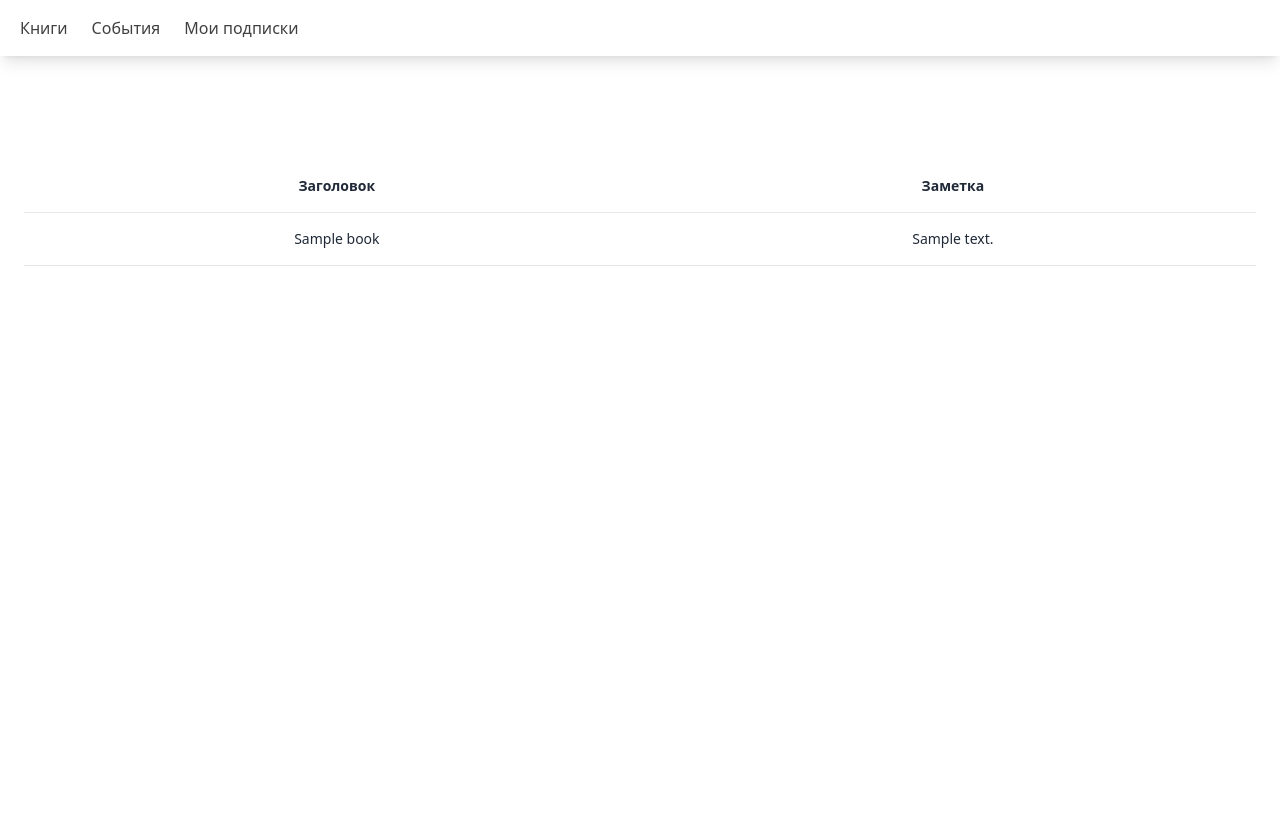
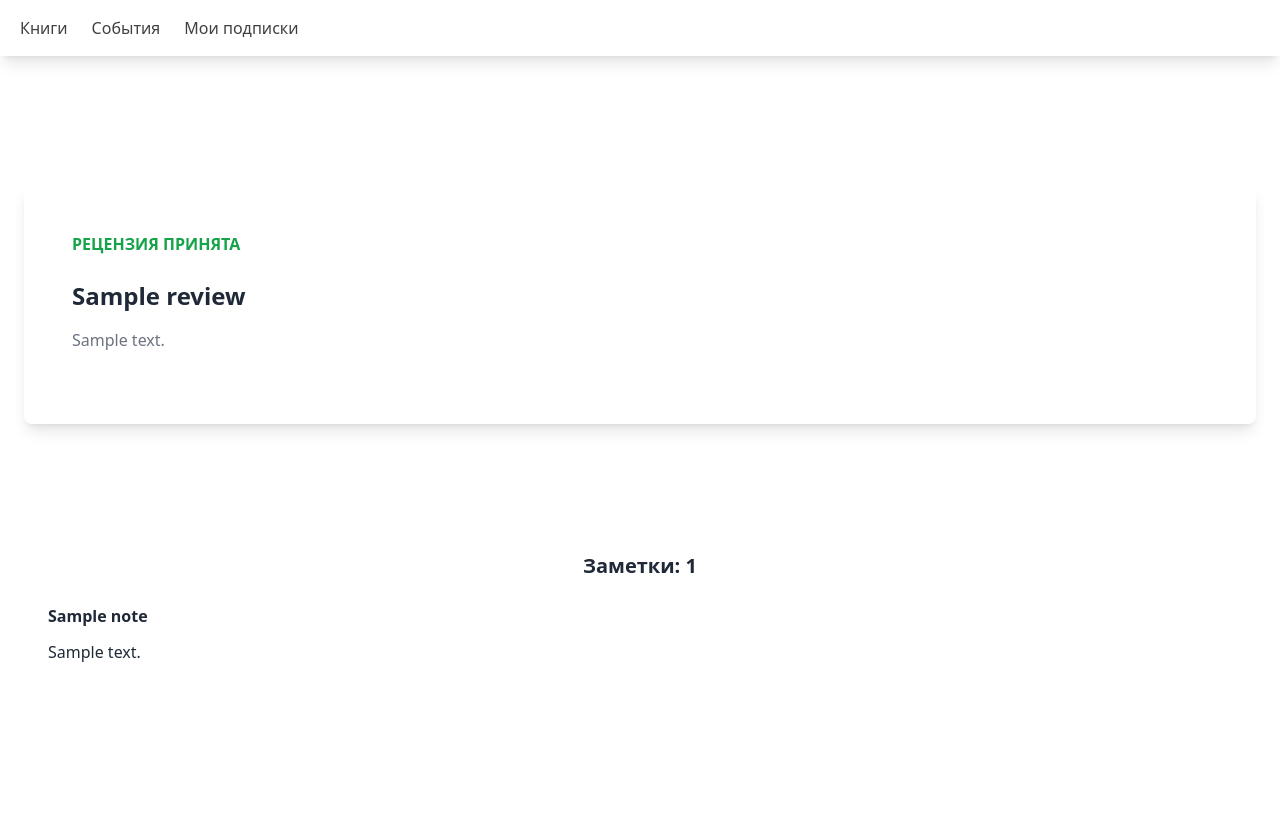
Before and after one commit to kiberden/final_work, a Django app: page /subscribes/1/ in a window 1280 px wide. Before the commit the page ends 266 px from the top, so only its background shows below. Run offline with Django 4.2, Linux system fonts and the light colour scheme; tables that the repository leaves empty hold one stand-in row (values such as "Sample post"); some libraries are stand-ins or nearby versions.

Commit message:
Доделал шаблоны, поправил представления и модели

```diff
--- a/read_club/forms.py
+++ b/read_club/forms.py
@@ -13,11 +13,11 @@ class NoteForm(forms.ModelForm):
     """ Форма создания и изменения заметок. """
     class Meta:
         model = Note
-        exclude = ('user', )
+        fields = "__all__"
 
 
 class ReviewForm(forms.ModelForm):
     """ Форма создания и обновления рецензии. """
     class Meta:
         model = Review
-        exclude = ('user', 'is_approve')
+        exclude = ('is_approve',)
--- a/read_club/management/commands/database_seed.py
+++ b/read_club/management/commands/database_seed.py
@@ -15,7 +15,9 @@ class Command(BaseCommand):
             'published': lambda x: seeder.faker.year()
         })
         seeder.add_entity(Event, 4)
-        seeder.add_entity(User, 3)
+        seeder.add_entity(User, 3, {
+            'is_staff': False
+        })
         seeder.add_entity(Subscribe, 6)
         seeder.add_entity(Note, 20)
         seeder.add_entity(Review, 10)
--- a/read_club/templates/read_club/book_detail.html
+++ b/read_club/templates/read_club/book_detail.html
@@ -1,5 +1,5 @@
 {% extends 'base.html'  %}
 
 {% block content %}
-    {% include 'card_list.html' with object_list=object_list h1_title='Список книг' %}
+    {% include 'card_item.html' with object=object h1_title='Список книг' %}
 {% endblock %}
--- a/read_club/templates/read_club/subscribe_detail.html
+++ b/read_club/templates/read_club/subscribe_detail.html
@@ -4,107 +4,95 @@
     <div class="container my-24 px-6 mx-auto relative bg-grey-100" data-te-input-wrapper-init>
         <!-- Section: Design Block -->
         <section class="mb-32 text-gray-800 text-center md:text-left">
+            <div>
                 {% if not object.event.is_finished and not object.is_event_has_enough_notes %}
-            <form method="post" action="/notes/create/" enctype="multipart/form-data">
+                    <h5 class="text-xl font-semibold text-center mb-10 md:mb-6">Оставить заметку</h5>
+                    <form class="mt-8" method="post" action="/notes/create/" enctype="multipart/form-data">
                         {%  csrf_token %}
-                <div class="relative mb-12" data-te-input-wrapper-init>
-                    <input id='noteTitle'
-                           type="text"
+                        <div class="mb-6">
+                            <input type="text"
+                                   id="noteTitle"
+                                   class="bg-gray-50 border border-gray-300 text-gray-900 text-sm rounded-lg focus:ring-blue-500 focus:border-blue-500 block w-full p-2.5 dark:bg-gray-700 dark:border-gray-600 dark:placeholder-gray-400 dark:text-white dark:focus:ring-blue-500 dark:focus:border-blue-500"
                                    name="title"
-                           class="peer block min-h-[auto] w-full rounded border-0 bg-transparent px-3 py-[0.32rem] leading-[1.6] outline-none transition-all duration-200 ease-linear focus:placeholder:opacity-100 data-[te-input-state-active]:placeholder:opacity-100 motion-reduce:transition-none dark:text-neutral-200 dark:placeholder:text-neutral-200 [&:not([data-te-input-placeholder-active])]:placeholder:opacity-0"
-                           placeholder="Заголовок" />
-                    <label for="noteTitle"
-                           class="pointer-events-none absolute left-3 top-0 mb-0 max-w-[90%] origin-[0_0] truncate pt-[0.37rem] leading-[1.6] text-neutral-500 transition-all duration-200 ease-out peer-focus:-translate-y-[0.9rem] peer-focus:scale-[0.8] peer-focus:text-primary peer-data-[te-input-state-active]:-translate-y-[0.9rem] peer-data-[te-input-state-active]:scale-[0.8] motion-reduce:transition-none dark:text-neutral-200 dark:peer-focus:text-primary">
-                        Заголовок
-                    </label>
+                                   placeholder="Заголовок заметки"
+                                   required>
+                        </div>
+                        <div class="mb-6">
+                            <textarea id="noteDescription"
+                                      rows="4"
+                                      name="description"
+                                      class="block p-2.5 w-full text-sm text-gray-900 bg-gray-50 rounded-lg border border-gray-300 focus:ring-blue-500 focus:border-blue-500 dark:bg-gray-700 dark:border-gray-600 dark:placeholder-gray-400 dark:text-white dark:focus:ring-blue-500 dark:focus:border-blue-500"
+                                      placeholder="Оставьте заметку тут..."></textarea>
+                        </div>
+                        <input type="hidden" name="event" value="{{ object.event.id }}">
+                        <input type="hidden" name="book" value="{{ object.event.book.id }}">
+                        <input type="hidden" name="user" value="{{ view.request.user.id }}">
+                        <button type="submit"
+                                class="text-white bg-blue-700 hover:bg-purple-800 focus:ring-4 focus:outline-none focus:ring-blue-300 font-medium rounded-lg text-sm w-full sm:w-auto px-5 py-2.5 text-center dark:bg-blue-600 dark:hover:bg-blue-700 dark:focus:ring-blue-800">
+                            Сохранить</button>
+                    </form>
+                {% elif object.event.is_finished and not object.is_book_has_review %}
+                    <h5 class="text-xl font-semibold text-center mb-10 md:mb-6">Оставить отзыв</h5>
+                    <form class="mt-8" method="post" action="/reviews/create/" enctype="multipart/form-data">
+                        {%  csrf_token %}
+                        <div class="mb-6">
+                            <input type="text"
+                                   id="reviewTitle"
+                                   class="bg-gray-50 border border-gray-300 text-gray-900 text-sm rounded-lg focus:ring-blue-500 focus:border-blue-500 block w-full p-2.5 dark:bg-gray-700 dark:border-gray-600 dark:placeholder-gray-400 dark:text-white dark:focus:ring-blue-500 dark:focus:border-blue-500"
+                                   name="title"
+                                   placeholder="Заголовок заметки"
+                                   required>
+                        </div>
+                        <div class="mb-6">
+                            <textarea id="reviewDescription"
+                                      rows="8"
+                                      name="description"
+                                      class="block p-2.5 w-full text-sm text-gray-900 bg-gray-50 rounded-lg border border-gray-300 focus:ring-blue-500 focus:border-blue-500 dark:bg-gray-700 dark:border-gray-600 dark:placeholder-gray-400 dark:text-white dark:focus:ring-blue-500 dark:focus:border-blue-500"
+                                      placeholder="Оставьте отзыв тут..."></textarea>
                         </div>
 
-                <div class="relative mb-6" data-te-input-wrapper-init>
-                    <textarea class="peer block min-h-[auto] w-full rounded border-0 bg-transparent px-3 py-[0.32rem] leading-[1.6] outline-none transition-all duration-200 ease-linear focus:placeholder:opacity-100 data-[te-input-state-active]:placeholder:opacity-100 motion-reduce:transition-none dark:text-neutral-200 dark:placeholder:text-neutral-200 [&:not([data-te-input-placeholder-active])]:placeholder:opacity-0"
-                              id="noteDescription"
-                              rows="3"
-                              name="description"
-                              placeholder="Ваша заметка"></textarea>
-                    <label for="noteDescription"
-                           class="pointer-events-none absolute left-3 top-0 mb-0 max-w-[90%] origin-[0_0] truncate pt-[0.37rem] leading-[1.6] text-neutral-500 transition-all duration-200 ease-out peer-focus:-translate-y-[0.9rem] peer-focus:scale-[0.8] peer-focus:text-primary peer-data-[te-input-state-active]:-translate-y-[0.9rem] peer-data-[te-input-state-active]:scale-[0.8] motion-reduce:transition-none dark:text-neutral-200 dark:peer-focus:text-primary">
-                        Ваша заметка
-                    </label>
-                </div>
-
-                <input type="hidden" name="event_id" value="{{ object.event.id }}">
-                <input type="hidden" name="book_id" value="{{ object.event.book.id }}">
+                        <input type="hidden" name="book" value="{{ object.event.book.id }}">
+                        <input type="hidden" name="user" value="{{ view.request.user.id }}">
 
                         <!--Submit button-->
                         <button type="submit"
-                        class="inline-block rounded bg-primary px-6 pb-2 pt-2.5 text-xs font-medium uppercase leading-normal text-white shadow-[0_4px_9px_-4px_#3b71ca] transition duration-150 ease-in-out hover:bg-primary-600 hover:shadow-[0_8px_9px_-4px_rgba(59,113,202,0.3),0_4px_18px_0_rgba(59,113,202,0.2)] focus:bg-primary-600 focus:shadow-[0_8px_9px_-4px_rgba(59,113,202,0.3),0_4px_18px_0_rgba(59,113,202,0.2)] focus:outline-none focus:ring-0 active:bg-primary-700 active:shadow-[0_8px_9px_-4px_rgba(59,113,202,0.3),0_4px_18px_0_rgba(59,113,202,0.2)] dark:shadow-[0_4px_9px_-4px_rgba(59,113,202,0.5)] dark:hover:shadow-[0_8px_9px_-4px_rgba(59,113,202,0.2),0_4px_18px_0_rgba(59,113,202,0.1)] dark:focus:shadow-[0_8px_9px_-4px_rgba(59,113,202,0.2),0_4px_18px_0_rgba(59,113,202,0.1)] dark:active:shadow-[0_8px_9px_-4px_rgba(59,113,202,0.2),0_4px_18px_0_rgba(59,113,202,0.1)]"
-                        data-te-ripple-init
-                        data-te-ripple-color="light">
-                    Сохранить
-                </button>
-            </form>
-        {% elif object.event.is_finished and not object.is_book_has_review %}
-            <form method="post" action="/reviews/create/" enctype="multipart/form-data">
-                {%  csrf_token %}
-                <div class="relative mb-12" data-te-input-wrapper-init>
-                    <input id='reviewTitle'
-                           type="text"
-                           name="title"
-                           class="peer block min-h-[auto] w-full rounded border-0 bg-transparent px-3 py-[0.32rem] leading-[1.6] outline-none transition-all duration-200 ease-linear focus:placeholder:opacity-100 data-[te-input-state-active]:placeholder:opacity-100 motion-reduce:transition-none dark:text-neutral-200 dark:placeholder:text-neutral-200 [&:not([data-te-input-placeholder-active])]:placeholder:opacity-0"
-                           placeholder="Заголовок" />
-                    <label for="reviewTitle"
-                           class="pointer-events-none absolute left-3 top-0 mb-0 max-w-[90%] origin-[0_0] truncate pt-[0.37rem] leading-[1.6] text-neutral-500 transition-all duration-200 ease-out peer-focus:-translate-y-[0.9rem] peer-focus:scale-[0.8] peer-focus:text-primary peer-data-[te-input-state-active]:-translate-y-[0.9rem] peer-data-[te-input-state-active]:scale-[0.8] motion-reduce:transition-none dark:text-neutral-200 dark:peer-focus:text-primary">
-                        Заголовок
-                    </label>
-                </div>
-
-                <div class="relative mb-6" data-te-input-wrapper-init>
-                    <textarea class="peer block min-h-[auto] w-full rounded border-0 bg-transparent px-3 py-[0.32rem] leading-[1.6] outline-none transition-all duration-200 ease-linear focus:placeholder:opacity-100 data-[te-input-state-active]:placeholder:opacity-100 motion-reduce:transition-none dark:text-neutral-200 dark:placeholder:text-neutral-200 [&:not([data-te-input-placeholder-active])]:placeholder:opacity-0"
-                              id="reviewDescription"
-                              rows="3"
-                              name="description"
-                              placeholder="Ваша рецензия"></textarea>
-                    <label for="reviewDescription"
-                           class="pointer-events-none absolute left-3 top-0 mb-0 max-w-[90%] origin-[0_0] truncate pt-[0.37rem] leading-[1.6] text-neutral-500 transition-all duration-200 ease-out peer-focus:-translate-y-[0.9rem] peer-focus:scale-[0.8] peer-focus:text-primary peer-data-[te-input-state-active]:-translate-y-[0.9rem] peer-data-[te-input-state-active]:scale-[0.8] motion-reduce:transition-none dark:text-neutral-200 dark:peer-focus:text-primary">
-                        Ваша рецензия
-                    </label>
-                </div>
-
-                <input type="hidden" name="book_id" value="{{ object.event.book.id }}">
-                <input type="hidden" name="user_id" value="{{ view.request.user.id }}">
-
-                <!--Submit button-->
-                <button type="submit"
-                        class="inline-block rounded bg-primary px-6 pb-2 pt-2.5 text-xs font-medium uppercase leading-normal text-white shadow-[0_4px_9px_-4px_#3b71ca] transition duration-150 ease-in-out hover:bg-primary-600 hover:shadow-[0_8px_9px_-4px_rgba(59,113,202,0.3),0_4px_18px_0_rgba(59,113,202,0.2)] focus:bg-primary-600 focus:shadow-[0_8px_9px_-4px_rgba(59,113,202,0.3),0_4px_18px_0_rgba(59,113,202,0.2)] focus:outline-none focus:ring-0 active:bg-primary-700 active:shadow-[0_8px_9px_-4px_rgba(59,113,202,0.3),0_4px_18px_0_rgba(59,113,202,0.2)] dark:shadow-[0_4px_9px_-4px_rgba(59,113,202,0.5)] dark:hover:shadow-[0_8px_9px_-4px_rgba(59,113,202,0.2),0_4px_18px_0_rgba(59,113,202,0.1)] dark:focus:shadow-[0_8px_9px_-4px_rgba(59,113,202,0.2),0_4px_18px_0_rgba(59,113,202,0.1)] dark:active:shadow-[0_8px_9px_-4px_rgba(59,113,202,0.2),0_4px_18px_0_rgba(59,113,202,0.1)]"
-                        data-te-ripple-init
-                        data-te-ripple-color="light">
-                    Сохранить
-                </button>
+                                class="text-white bg-blue-700 hover:bg-purple-800 focus:ring-4 focus:outline-none focus:ring-blue-300 font-medium rounded-lg text-sm w-full sm:w-auto px-5 py-2.5 text-center dark:bg-blue-600 dark:hover:bg-blue-700 dark:focus:ring-blue-800">
+                            Сохранить</button>
                     </form>
                 {% endif %}
-
-        <div class="flex flex-col">
-            <div class="overflow-x-auto sm:-mx-6 lg:-mx-8">
-                <div class="inline-block min-w-full py-2 sm:px-6 lg:px-8">
-                    <div class="overflow-hidden">
-                        <table class="min-w-full text-center text-sm font-light">
-                            <thead class="border-b font-medium dark:border-neutral-500">
-                                <tr>
-                                    <th scope="col" class="px-6 py-4">Заголовок</th>
-                                    <th scope="col" class="px-6 py-4">Заметка</th>
-                                </tr>
-                            </thead>
-                            <tbody>
-                                {% for item in object.get_event_notes %}
-                                    <tr class="border-b dark:border-neutral-500">
-                                        <td class="whitespace-nowrap px-6 py-4 font-medium">{{ item.book.title }}</td>
-                                        <td class="whitespace-nowrap px-6 py-4">{{ item.description }}</td>
-                                    </tr>
-                                {% endfor %}
-                            </tbody>
-                        </table>
+            </div>
+        </section>
+        {% if object.is_book_has_review %}
+            <section class="mb-32 text-gray-800">
+                <div class="block rounded-lg shadow-lg bg-white">
+                    <div class="flex flex-wrap items-center">
+                        <div class="grow-0 shrink-0 basis-auto w-full xl:w-8/12">
+                            <div class="px-6 py-12 md:px-12">
+                                {% if object.get_book_review.is_approve %}
+                                    <p class="uppercase text-green-600 font-bold mb-6 flex items-center">
+                                        Рецензия принята
+                                {% else %}
+                                    <p class="uppercase text-red-600 font-bold mb-6 flex items-center">
+                                        Ожидает проверки
+                                    {% endif %}
+                                </p>
+                                <h2 class="text-2xl font-bold mb-4">{{ object.get_book_review.title }}</h2>
+                                <p class="text-gray-500 mb-6">{{ object.get_book_review.description }}</p>
                             </div>
                         </div>
                     </div>
+                </div>
+            </section>
+        {% endif %}
+        <section class="mb-32 text-gray-800">
+            <h5 class="text-xl font-semibold text-center mb-10 md:mb-6">Заметки: {{ object.get_event_notes.count }}</h5>
+            <div class="flex flex-wrap mb-12 md:mb-0">
+                {% for item in object.get_event_notes %}
+                    <div class="grow-0 shrink-0 basis-auto w-10/12 pl-4 md:pl-6 mb-10">
+                        <p class="font-semibold mb-3">{{ item.title }}</p>
+                        <p>{{ item.description }}</p>
+                    </div>
+                {% endfor %}
             </div>
         </section>
     </div>
--- a/read_club/templates/table_list.html
+++ b/read_club/templates/table_list.html
@@ -32,7 +32,7 @@
                                                 <form method="POST" action="/subscribes/create/" enctype="multipart/form-data">
                                                 {% csrf_token %}
                                                 <input type="hidden" name="event" value="{{ item.id }}" />
-{#                                                <input type="hidden" name="user" value="{{ view.request.user.id }}" />#}
+                                                <input type="hidden" name="user" value="{{ view.request.user.id }}" />
 
                                                 <!--Submit button-->
                                                 <button type="submit"
--- a/read_club/views.py
+++ b/read_club/views.py
@@ -1,8 +1,5 @@
 import datetime
-from time import timezone
-
-from django.shortcuts import render
-from django.views.generic import ListView, DetailView, FormView, CreateView, UpdateView
+from django.views.generic import ListView, DetailView, CreateView
 
 from read_club.forms import SubscribeForm, NoteForm, ReviewForm
 from read_club.models import Book, Event, Subscribe, Note, Review
@@ -11,16 +8,6 @@ from read_club.models import Book, Event, Subscribe, Note, Review
 class BookListView(ListView):
     """ Представление списка книг. """
     model = Book
-
-    # def get_detail_url(self, item: Book) -> str:
-    #     """ Получаем сслку на детальный элемент. """
-    #     return f"/{self.model.__name__}/{item.id}/"
-
-    # def get_context_data(self, **kwargs):
-    #     """"""
-    #     context = super(BookListView, self).get_context_data(**kwargs)
-    #     # context['detail_url'] = context['foo_list'].filter(Country=64)
-    #     return context
 
 
 class BookDetailView(DetailView):
@@ -41,6 +28,11 @@ class EventListView(ListView,):
 class SubscribeListView(ListView):
     """ Представление списка подписок. """
     model = Subscribe
+
+    def get_queryset(self):
+        """ Модифицируем параметр выборк, добавляем фильтр по дате. """
+        queryset = super().get_queryset()
+        return queryset.order_by('-event__finish', )
 
 
 class SubscribeDetailView(DetailView):
```
Also changed, not shown: read_club/models.py (+6 -2 lines), 1 other file. Lines whose indentation alone changed are shown as unchanged.
